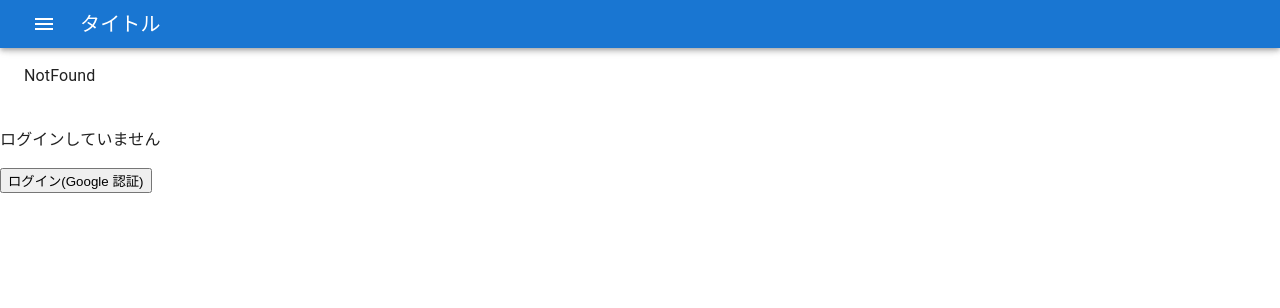
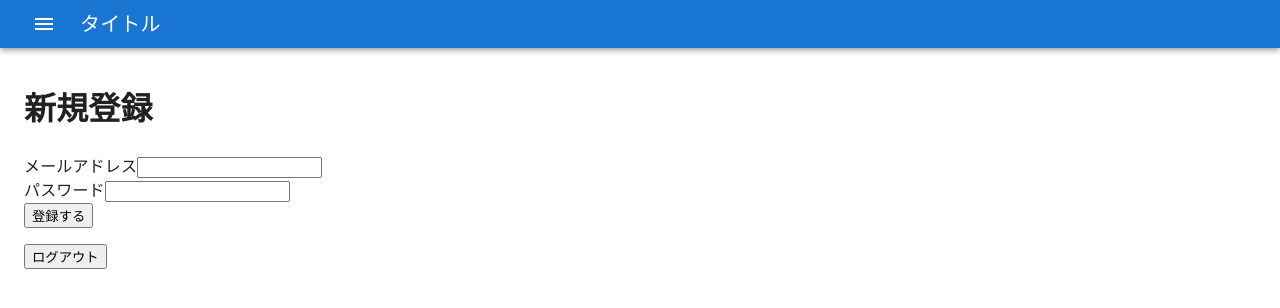
Before and after one commit to kewpie134134/kakeibo-pwa, a React (Vite) app: page /register in a window 1280 px wide. Shown: the top 308 px of the page. Built offline with nearby package versions, Linux system fonts and the light colour scheme; no server answers.

Commit message:
[update] feature/#7 ログイン・ログアウト・登録機能を作成

```diff
--- a/src/organisms/ResponsiveDrawer.tsx
+++ b/src/organisms/ResponsiveDrawer.tsx
@@ -9,8 +9,12 @@ import {
 } from "@mui/material";
 import { createTheme, styled } from "@mui/material/styles";
 import MenuIcon from "@mui/icons-material/Menu";
-import { ReactNode, useState } from "react";
+import { ReactNode, useEffect, useState } from "react";
 import ResponsiveDrawerList from "../molecules/ResponsiveDrawerListItem";
+import { onAuthStateChanged, signOut } from "firebase/auth";
+import { auth } from "../libs/firebaseConfig";
+import { useAuthUser } from "../stores/authUser";
+import { useNavigate } from "react-router-dom";
 
 const drawerWidth = 200;
 const headerNavigationHeight = 56;
@@ -82,11 +86,30 @@ type ResponsiveDrawerProps = {
 const ResponsiveDrawer = ({ children }: ResponsiveDrawerProps) => {
   const [isDrawerOpen, setIsDrawerOpen] = useState(false);
 
+  // zustand 状態を管理
+  const { user, setUser } = useAuthUser();
+
+  // ログアウト時の Navigate を設定
+  const navigate = useNavigate();
+
   const openCloseDrawerNav = () => {
     setIsDrawerOpen(!isDrawerOpen);
   };
   const closeDrawerNav = () => {
     setIsDrawerOpen(false);
+  };
+
+  // ログインしているかどうかを判定する
+  useEffect(() => {
+    onAuthStateChanged(auth, (currentUser) => {
+      setUser(currentUser);
+    });
+  }, [setUser]);
+
+  // ログアウト時の処理
+  const logout = async () => {
+    await signOut(auth);
+    navigate("/login/");
   };
 
   return (
@@ -127,6 +150,8 @@ const ResponsiveDrawer = ({ children }: ResponsiveDrawerProps) => {
       <Main open={isDrawerOpen}>
         <Toolbar variant="dense" sx={{ minHeight: 40 }} />
         <Box>{children}</Box>
+        <p>{user?.email}</p>
+        <button onClick={logout}>ログアウト</button>
       </Main>
     </Box>
   );
--- a/src/pages/App.tsx
+++ b/src/pages/App.tsx
@@ -7,7 +7,8 @@ import Settings from "./Settings";
 import NotFound from "./NotFound";
 import ResponsiveDrawer from "../organisms/ResponsiveDrawer";
 import BottomNavigationBar from "../organisms/BottomNavigationBar";
-import Authentication from "../organisms/Authentication";
+import Register from "./Register";
+import Login from "./Login";
 
 const App: React.FC = () => {
   return (
@@ -15,6 +16,10 @@ const App: React.FC = () => {
       <BrowserRouter>
         <ResponsiveDrawer>
           <Routes>
+            {/* 認証関連ページ */}
+            <Route path="/register" element={<Register />} />
+            <Route path="/login" element={<Login />} />
+            {/* 本ページ */}
             <Route path="/" element={<Input />} />
             <Route path="/input" element={<Input />} />
             <Route path="/note" element={<Note />} />
@@ -26,7 +31,6 @@ const App: React.FC = () => {
         </ResponsiveDrawer>
         <BottomNavigationBar />
       </BrowserRouter>
-      <Authentication />
     </div>
   );
 };
--- /dev/null
+++ b/src/pages/Login.tsx
@@ -0,0 +1,67 @@
+import { onAuthStateChanged, signInWithEmailAndPassword } from "firebase/auth";
+import { useEffect, useState } from "react";
+import { auth } from "../libs/firebaseConfig";
+import { useAuthUser } from "../stores/authUser";
+import { Navigate } from "react-router-dom";
+
+const Login = () => {
+  const [email, setEmail] = useState("");
+  const [password, setPassword] = useState("");
+
+  // zustand でログイン状態を管理
+  const { user, setUser } = useAuthUser();
+
+  // ログイン状態を把握
+  useEffect(() => {
+    onAuthStateChanged(auth, (currentUser) => {
+      setUser(currentUser);
+    });
+  }, [setUser]);
+
+  const handleSubmit = async (e: React.FormEvent<HTMLFormElement>) => {
+    e.preventDefault();
+
+    try {
+      await signInWithEmailAndPassword(auth, email, password);
+    } catch (error) {
+      alert("メールアドレスまたはパスワードが間違っています");
+    }
+  };
+
+  return (
+    <>
+      {/* ログインしている場合、トップページへ遷移する */}
+      {user ? (
+        <Navigate to={"/"} />
+      ) : (
+        <>
+          {" "}
+          <h1>ログインページ</h1>
+          <form onSubmit={handleSubmit}>
+            <div>
+              <label>メールアドレス</label>
+              <input
+                name="email"
+                type="email"
+                value={email}
+                onChange={(e) => setEmail(e.target.value)}
+              />
+            </div>
+            <div>
+              <label>パスワード</label>
+              <input
+                name="password"
+                type="password"
+                value={password}
+                onChange={(e) => setPassword(e.target.value)}
+              />
+            </div>
+            <button>ログイン</button>
+          </form>
+        </>
+      )}
+    </>
+  );
+};
+
+export default Login;
--- /dev/null
+++ b/src/pages/Register.tsx
@@ -0,0 +1,70 @@
+import {
+  User,
+  createUserWithEmailAndPassword,
+  onAuthStateChanged,
+} from "firebase/auth";
+import { useEffect, useState } from "react";
+import { auth } from "../libs/firebaseConfig";
+import { Navigate } from "react-router-dom";
+import { useAuthUser } from "../stores/authUser";
+
+const Register = () => {
+  const [email, setEmail] = useState("");
+  const [password, setPassword] = useState("");
+
+  // zustand でログイン状態を管理
+  const { user, setUser } = useAuthUser();
+
+  // ログインしているかどうかを判定する
+  useEffect(() => {
+    onAuthStateChanged(auth, (currentUser: User | null) => {
+      setUser(currentUser);
+    });
+  }, [setUser]);
+
+  const handleSubmit = async (e: React.FormEvent<HTMLFormElement>) => {
+    e.preventDefault();
+
+    try {
+      await createUserWithEmailAndPassword(auth, email, password);
+    } catch (error) {
+      alert("正しく入力してください");
+    }
+  };
+
+  return (
+    <>
+      {/* ログインしていればトップページへ */}
+      {user ? (
+        <Navigate to={`/`} />
+      ) : (
+        <>
+          <h1>新規登録</h1>
+          <form onSubmit={handleSubmit}>
+            <div>
+              <label>メールアドレス</label>
+              <input
+                name="email"
+                type="email"
+                value={email}
+                onChange={(e) => setEmail(e.target.value)}
+              />
+            </div>
+            <div>
+              <label>パスワード</label>
+              <input
+                name="password"
+                type="password"
+                value={password}
+                onChange={(e) => setPassword(e.target.value)}
+              />
+            </div>
+            <button>登録する</button>
+          </form>
+        </>
+      )}
+    </>
+  );
+};
+
+export default Register;
--- /dev/null
+++ b/src/stores/authUser.ts
@@ -0,0 +1,12 @@
+import { User } from "firebase/auth";
+import { create } from "zustand";
+
+type userState = {
+  user: User | null;
+  setUser: (user: User | null) => void;
+};
+
+export const useAuthUser = create<userState>((set) => ({
+  user: null,
+  setUser: (user) => set(() => ({ user: user })),
+}));
```
